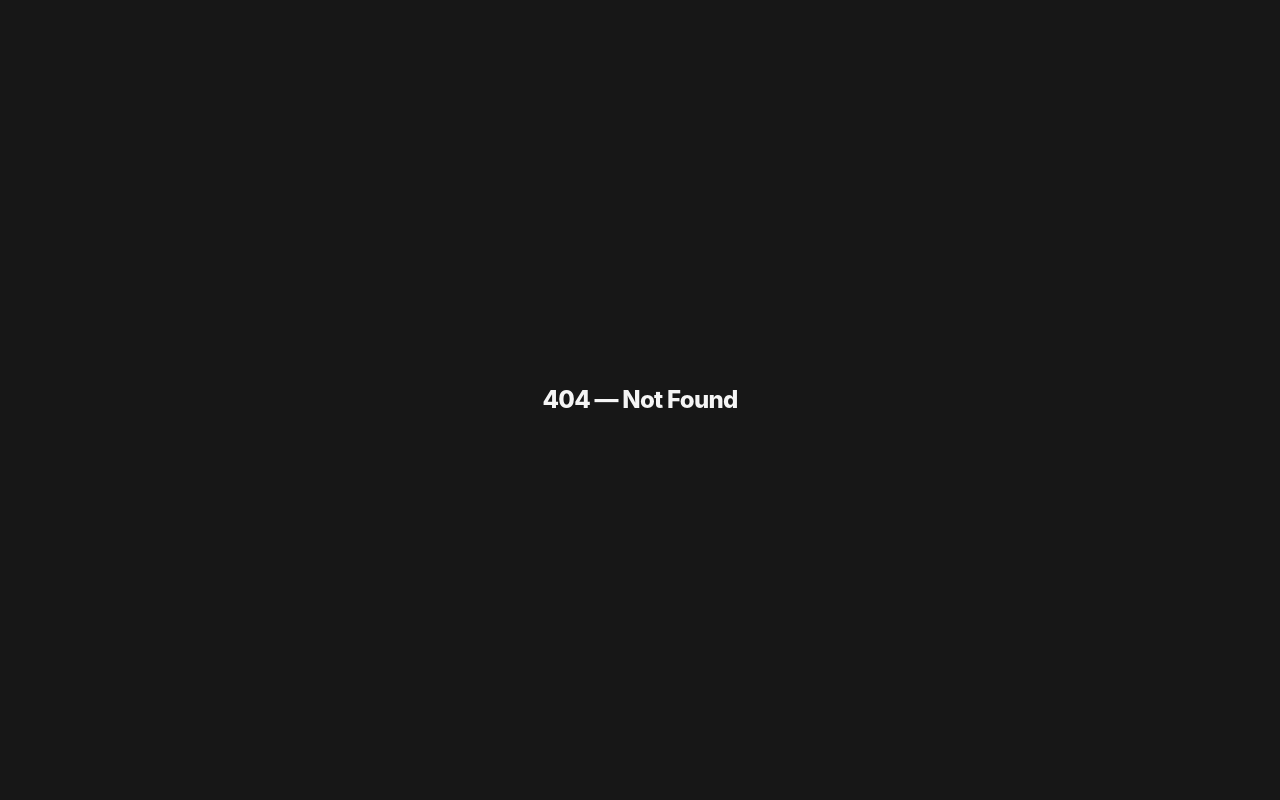
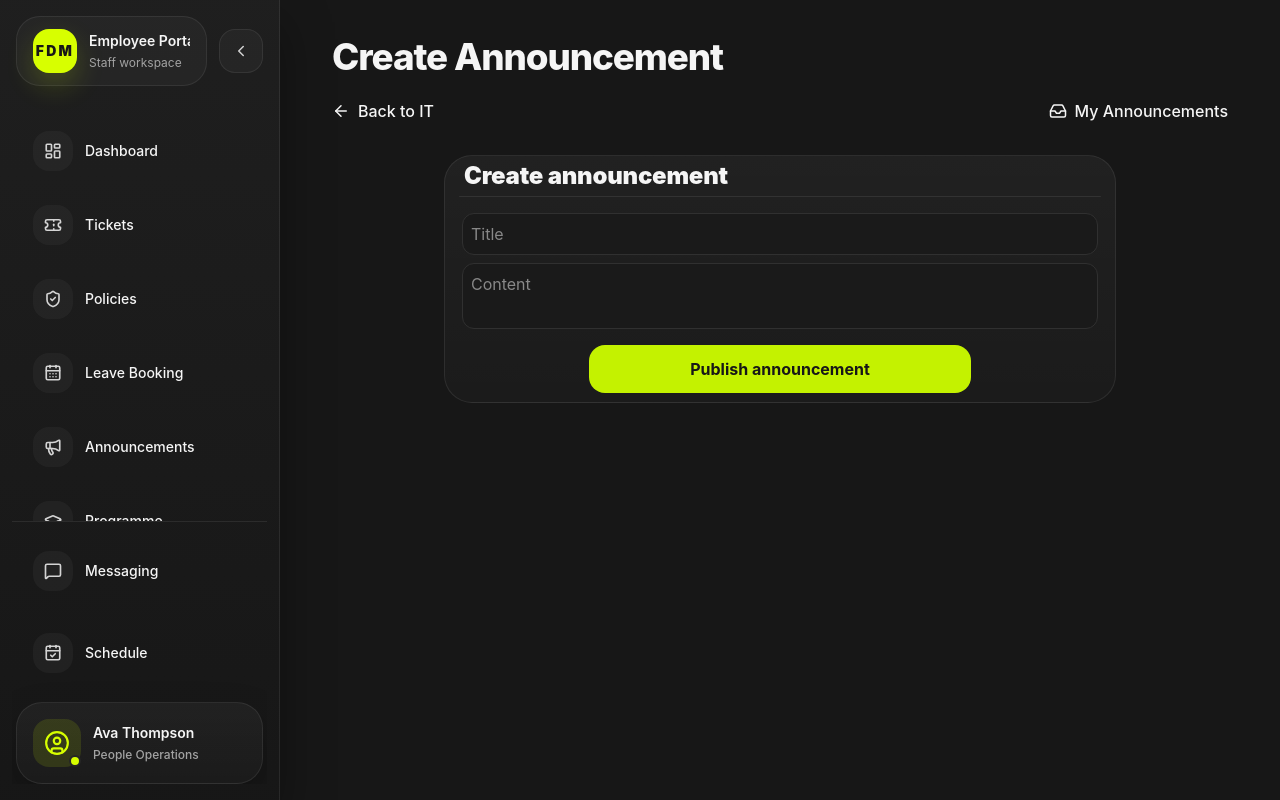
Before and after one commit to FowzanRaja/employee-portal, a React (Vite) app in the folder frontend/: page /it/announcements/new in a window 1280 px wide. Before the commit this address had no page. Built offline with nearby package versions, Linux system fonts and the light colour scheme.

Commit message:
Added announcements to IT --> changed form to match the HR one and mocked backend

```diff
--- a/frontend/src/app/routes.jsx
+++ b/frontend/src/app/routes.jsx
@@ -14,12 +14,15 @@ import ProfilePage from '../pages/ProfilePage'
 import TicketPage from '../pages/TicketPage'
 import TicketsListPage from '../pages/TicketsListPage'
 import CreateTicketPage from '../pages/CreateTicketPage'
+
 import ITPage from '../pages/ITPage'
 import ITViewPage from '../pages/ITViewPage'
 import HRPage from '../pages/HRPage'
 import HRLeavePage from '../pages/HRLeavePage'
 import HRPolicyPage from '../pages/HRPolicyPage'
 import HRAnnouncementPage from '../pages/HRAnnouncementsPage'
+import ITAnnouncementsPage from '../pages/ITAnnouncementsPage'
+import ITCreateAnnouncementPage from '../pages/ITCreateAnnouncementPage'
 
 export default function AppRoutes() {
   return (
@@ -49,6 +52,8 @@ export default function AppRoutes() {
         <Route path="hr/policy" element={<HRPolicyPage />} />
         <Route path="it" element={<ITPage />} />
         <Route path="it/:section" element={<ITViewPage />} />
+        <Route path="it/announcements" element={<ITAnnouncementsPage />} />
+        <Route path="it/announcements/new" element={<ITCreateAnnouncementPage />} />
       </Route>
 
       <Route path="*" element={<NotFound />} />
--- /dev/null
+++ b/frontend/src/pages/ITAnnouncementsPage.jsx
@@ -0,0 +1,98 @@
+import { useState, useEffect } from 'react';
+import { useLocation, Link } from 'react-router-dom';
+import { ArrowLeft, Plus } from 'lucide-react';
+import AnnouncementCard from '../components/AnnouncementCard';
+import pfp2 from '../assets/pfp images/pfp2.png';
+
+const initialAnnouncements = [
+  {
+    id: 1,
+    title: 'System Maintenance',
+    name: 'IT Team',
+    profilePic: pfp2,
+    date: '10 April 2026',
+    content: 'System will be down tonight from 10PM.',
+  },
+  {
+    id: 2,
+    title: 'New Feature Released',
+    name: 'IT Team',
+    profilePic: pfp2,
+    date: '8 April 2026',
+    content: 'We have launched the new dashboard.',
+  },
+  {
+    id: 3,
+    title: 'Security Update',
+    name: 'IT Security',
+    profilePic: pfp2,
+    date: '5 April 2026',
+    content: 'All staff must reset their passwords by Friday.',
+  },
+];
+
+export default function ITAnnouncementsPage() {
+  const location = useLocation();
+  const [announcements, setAnnouncements] = useState(initialAnnouncements);
+
+  // Prevent duplicates when coming from create page
+  useEffect(() => {
+    if (location.state && location.state.id) {
+      setAnnouncements((prev) => {
+        const exists = prev.some(a => a.id === location.state.id);
+        if (exists) return prev;
+        return [location.state, ...prev];
+      });
+    }
+  }, [location.state]);
+
+  return (
+    <section className="programme-page">
+
+      {/* TITLE */}
+      <h1
+        className="programme-page-title"
+        style={{ marginBottom: '1.5rem' }}
+      >
+        My Announcements
+      </h1>
+
+      {/* NAV */}
+      <div
+        style={{
+          display: 'flex',
+          justifyContent: 'space-between',
+          marginBottom: '2rem',
+        }}
+      >
+        {/* BACK TO IT */}
+        <Link
+          to="/it"
+          className="fdm-button fdm-button-secondary"
+          style={{ display: 'flex', alignItems: 'center', gap: '0.5rem' }}
+        >
+          <ArrowLeft size={18} />
+          Back to IT
+        </Link>
+
+        {/* NEW ANNOUNCEMENT */}
+        <Link
+          to="/it/announcements/new"
+          className="fdm-button"
+          style={{ display: 'flex', alignItems: 'center', gap: '0.5rem' }}
+        >
+          <Plus size={18} />
+          New Announcement
+        </Link>
+      </div>
+
+      {/* LIST */}
+      <div className="fdm-stack" style={{ gap: '1.5rem' }}>
+        {announcements.map((a) => (
+          <AnnouncementCard key={a.id} {...a} />
+        ))}
+      </div>
+
+    </section>
+  );
+}
--- /dev/null
+++ b/frontend/src/pages/ITCreateAnnouncementPage.jsx
@@ -0,0 +1,177 @@
+import { useState } from 'react';
+import { Link, useNavigate } from 'react-router-dom';
+import { ArrowLeft, Inbox, CheckCircle } from 'lucide-react';
+import pfp2 from '../assets/pfp images/pfp2.png';
+
+export default function ITCreateAnnouncementPage() {
+
+  const navigate = useNavigate();
+
+  const [firstSubmit, setFirstSubmit] = useState(true);
+  const [showTitleError, setShowTitleError] = useState(false);
+  const [showContentError, setShowContentError] = useState(false);
+  const [hovered, setHovered] = useState(false);
+
+  const [showToast, setShowToast] = useState(false);
+  const [timestamp, setTimestamp] = useState('');
+
+  const createAnnouncement = (e) => {
+    e.preventDefault();
+    setFirstSubmit(false);
+
+    const formData = new FormData(e.target);
+    const title = formData.get('title');
+    const content = formData.get('content');
+
+    setShowTitleError(!title || title.length === 0);
+    setShowContentError(!content || content.length === 0);
+
+    if (title && content) {
+
+      const newAnnouncement = {
+        id: Date.now(),
+        title,
+        content,
+        name: 'IT Team',
+        profilePic: pfp2,
+        date: new Date().toLocaleDateString('en-GB', {
+          day: 'numeric',
+          month: 'long',
+          year: 'numeric'
+        }),
+      };
+
+      const time = new Date().toLocaleTimeString();
+
+      setTimestamp(time);
+      setShowToast(true);
+
+      setTimeout(() => {
+        setShowToast(false);
+        navigate('/it/announcements', { state: newAnnouncement });
+      }, 1500);
+    }
+  };
+
+  const checkEmpty = (e) => {
+    if (firstSubmit) return;
+
+    if (e.target.name === "title") {
+      setShowTitleError(!e.target.value || e.target.value.length === 0);
+    }
+    else if (e.target.name === "content") {
+      setShowContentError(!e.target.value || e.target.value.length === 0);
+    }
+  };
+
+  return (
+    <section className="programme-page">
+
+      {/* TITLE */}
+      <h1 className="programme-page-title" style={{ marginBottom: '1.5rem' }}>
+        Create Announcement
+      </h1>
+
+      {/* 🔥 KEEP YOUR NAV BUTTONS */}
+      <div
+        style={{
+          display: 'flex',
+          justifyContent: 'space-between',
+          marginBottom: '2rem',
+        }}
+      >
+        <Link
+          to="/it"
+          className="fdm-button fdm-button-secondary"
+          style={{ display: 'flex', alignItems: 'center', gap: '0.5rem' }}
+        >
+          <ArrowLeft size={18} />
+          Back to IT
+        </Link>
+
+        <Link
+          to="/it/announcements"
+          className="fdm-button"
+          style={{ display: 'flex', alignItems: 'center', gap: '0.5rem' }}
+        >
+          <Inbox size={18} />
+          My Announcements
+        </Link>
+      </div>
+
+      {/* 🔥 HR-STYLE CENTERED FORM */}
+      <div className="announcements-section-container">
+        <div className="hr-section" id="hr-announcements">
+
+          <h2 className="hr-section-title">Create announcement</h2>
+          <hr className="hr-line"/>
+
+          <form
+            onSubmit={createAnnouncement}
+            onMouseEnter={() => setHovered(true)}
+            onMouseLeave={() => setHovered(false)}
+            className="transition-all duration-300 ease-in-out p-2 pb-0 gap-2 flex flex-col items-center justify-top h-full"
+          >
+
+            <input
+              placeholder='Title'
+              name="title"
+              onChange={checkEmpty}
+              className={`bg-[#1a1a1a] rounded-[12px] p-2 w-full border border-[#303030] focus:outline-none
+              ${hovered ? "focus:!border-[#d7ff00]" : ""}
+              ${hovered && showTitleError ? "!border-red-500 focus:!border-red-400 focus:!ring-red-400" : ""}`}
+            />
+
+            <textarea
+              placeholder='Content'
+              name="content"
+              onChange={checkEmpty}
+              className={`bg-[#1a1a1a] rounded-[12px] w-full resize-none p-2 border border-[#303030] focus:outline-none
+              ${hovered ? "focus:!border-[#d7ff00]" : ""}
+              ${hovered && showContentError ? "!border-red-500 focus:!border-red-400 focus:!ring-red-400" : ""}`}
+            />
+
+            <p className={`text-red-500 transition-all duration-300 ease-in-out
+              ${hovered && (showTitleError || showContentError)
+                ? "max-h-10 opacity-100 translate-y-0"
+                : "max-h-0 opacity-0 -translate-y-1"}`}>
+              Please complete all fields.
+            </p>
+
+            <div className="h-1/4 w-full flex flex-col items-center justify-center">
+              <button className="announcement-button">
+                Publish announcement
+              </button>
+            </div>
+
+          </form>
+        </div>
+      </div>
+
+      {/* TOAST */}
+      <div
+        style={{
+          position: 'fixed',
+          top: '2rem',
+          left: '50%',
+          transform: showToast ? 'translate(-50%, 0)' : 'translate(-50%, -20px)',
+          opacity: showToast ? 1 : 0,
+          background: 'var(--fdm-surface)',
+          border: '1px solid var(--fdm-border)',
+          padding: '1rem 1.5rem',
+          borderRadius: '0.75rem',
+          boxShadow: '0 10px 25px rgba(0,0,0,0.3)',
+          transition: 'all 0.3s ease',
+          textAlign: 'center'
+        }}
+      >
+        <div style={{ display: 'flex', gap: '0.5rem', alignItems: 'center', justifyContent: 'center' }}>
+          <CheckCircle size={18} style={{ color: '#84cc16' }} />
+          <span style={{ fontWeight: '600' }}>Announcement created</span>
+        </div>
+        <p style={{ fontSize: '0.85rem', opacity: 0.7 }}>{timestamp}</p>
+      </div>
+
+    </section>
+  );
+}
--- a/frontend/src/pages/ITPage.jsx
+++ b/frontend/src/pages/ITPage.jsx
@@ -1,5 +1,5 @@
 import TicketTypeCard from '../components/TicketManagementCard'
-import { Inbox, Archive } from 'lucide-react';
+import { Inbox, Archive, Megaphone, PlusCircle } from 'lucide-react';
 
 const IT_SECTIONS = [
   {
@@ -16,11 +16,30 @@ const IT_SECTIONS = [
     icon: Archive,
     buttonText: 'View Archive',
   },
-]
+];
+
+const ANNOUNCEMENT_SECTIONS = [
+  {
+    to: '/it/announcements',
+    title: 'My Announcements',
+    description: 'View your announcements.',
+    icon: Megaphone,
+    buttonText: 'View Announcements',
+  },
+  {
+    to: '/it/announcements/new',
+    title: 'Create Announcement',
+    description: 'Publish an announcement.',
+    icon: PlusCircle,
+    buttonText: 'Create New Announcement',
+  },
+];
 
 export default function ITPage() {
   return (
     <section className="programme-page">
+
+      {/* MAIN HEADER */}
       <header className="programme-page-header">
         <h1 className="programme-page-title">IT Management</h1>
         <p className="programme-page-subtitle">
@@ -28,6 +47,7 @@ export default function ITPage() {
         </p>
       </header>
 
+      {/* TICKETS SECTION */}
       <div className="programme-grid">
         {IT_SECTIONS.map((section) => (
           <TicketTypeCard
@@ -40,6 +60,32 @@ export default function ITPage() {
           />
         ))}
       </div>
+
+      {/* ANNOUNCEMENTS HEADER */}
+      <header
+        className="programme-page-header"
+        style={{ marginTop: '3rem' }}
+      >
+        <h2 className="programme-page-title">IT Announcements</h2>
+        <p className="programme-page-subtitle">
+          Manage and create internal announcements.
+        </p>
+      </header>
+
+      {/* ANNOUNCEMENTS GRID */}
+      <div className="programme-grid">
+        {ANNOUNCEMENT_SECTIONS.map((section) => (
+          <TicketTypeCard
+            key={section.to}
+            title={section.title}
+            description={section.description}
+            to={section.to}
+            icon={section.icon}
+            buttonText={section.buttonText}
+          />
+        ))}
+      </div>
+
     </section>
   )
 }
--- a/frontend/src/pages/TicketPage.jsx
+++ b/frontend/src/pages/TicketPage.jsx
@@ -18,7 +18,7 @@ const TICKET_SECTIONS = [
   },
 ]
 
-export default function TicketsPage() {
+export default function TicketPage() {
   return (
     <section className="programme-page">
       <header className="programme-page-header">
```
